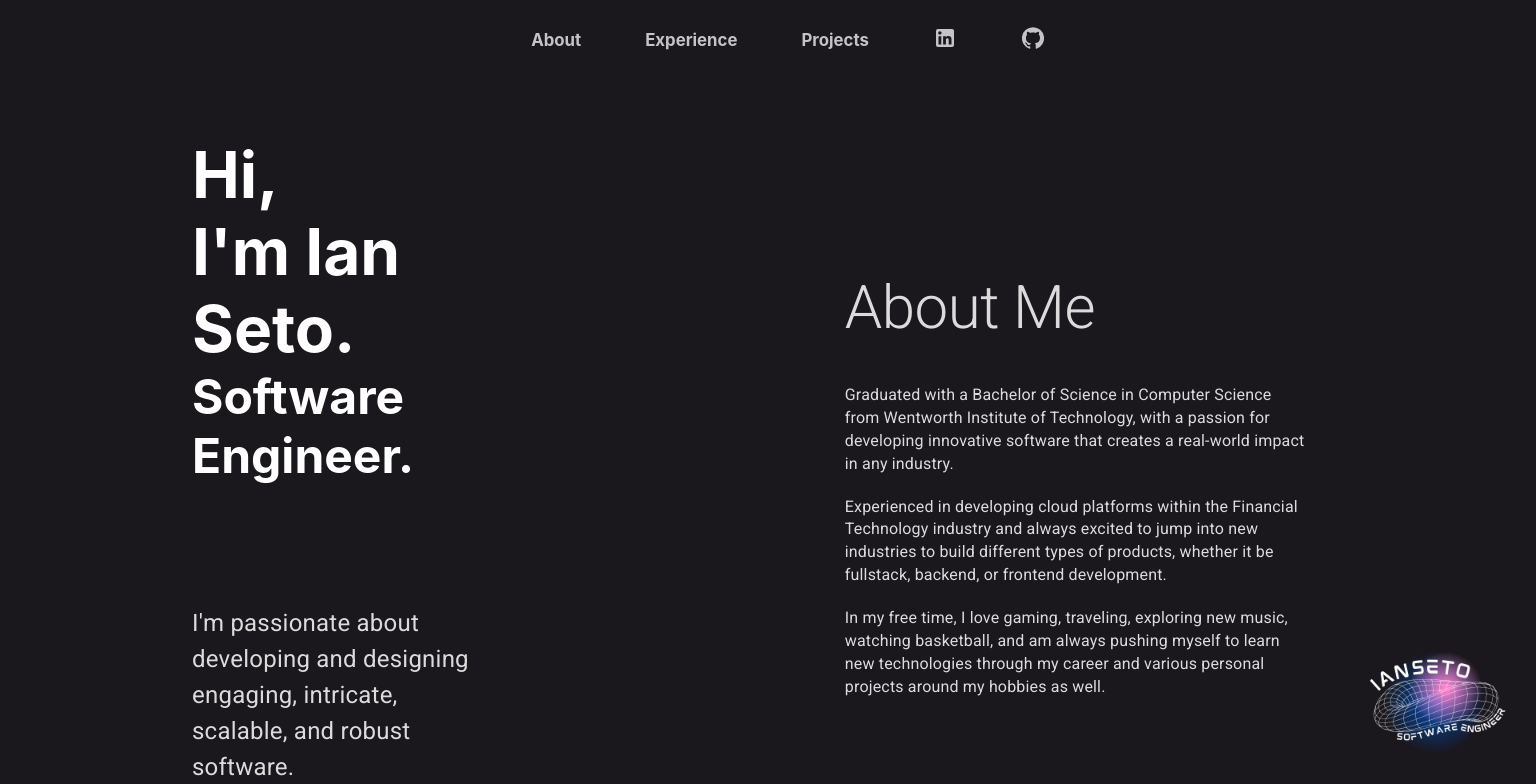
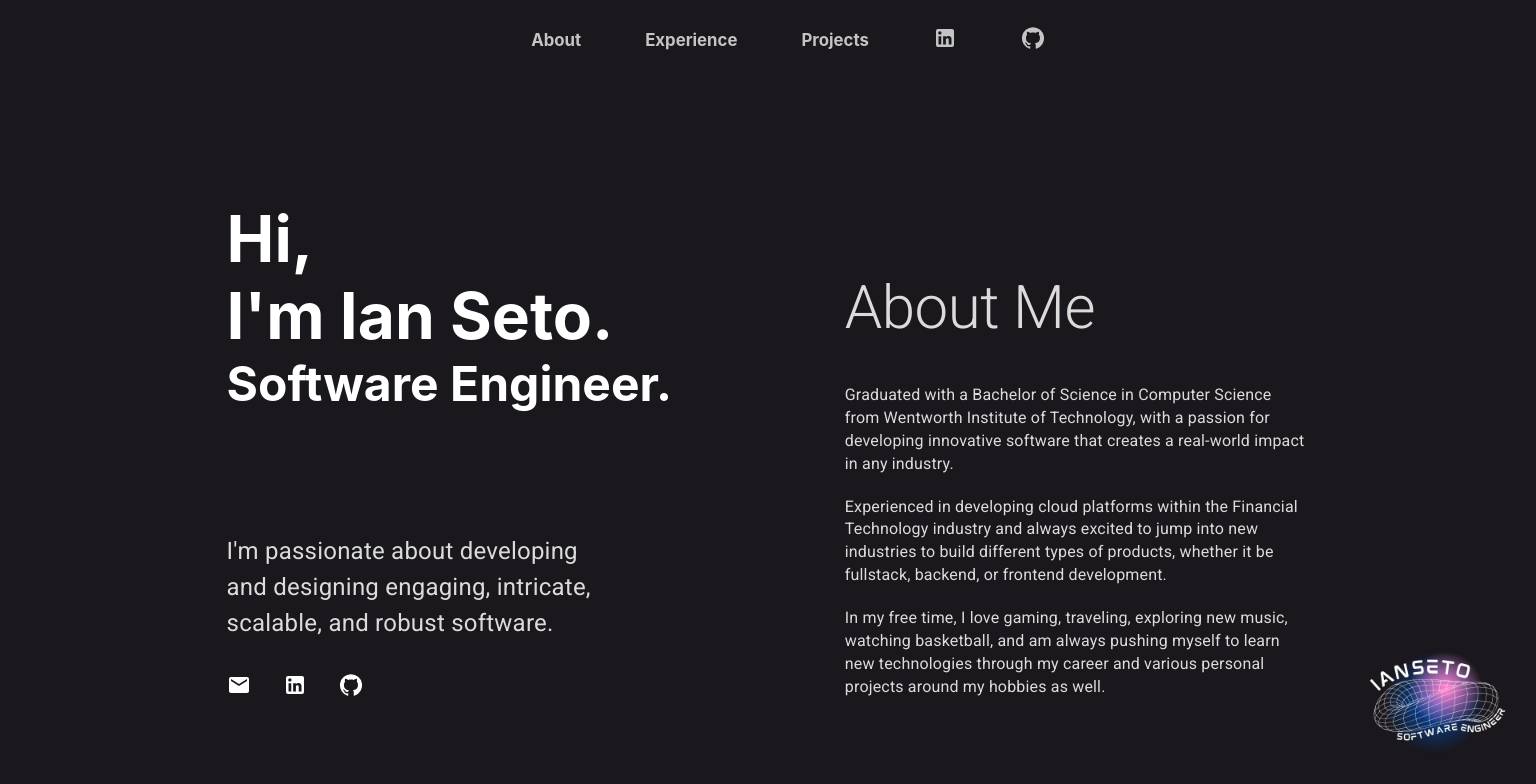
Before and after one commit to setoi1/Portfolio-ianseto.dev, a React (Vite) app: page / in a window 1536 px wide. Shown: the top 784 px of the page. Built offline with nearby package versions, Linux system fonts and the light colour scheme.

Commit message:
landing positioning

```diff
--- a/src/components/Landing/Landing.css
+++ b/src/components/Landing/Landing.css
@@ -53,8 +53,8 @@
 
 @media screen and (min-width: 1366px) {
   .landing {
-    width: 50%;
-    margin-left: 0;
+    width: 66%;
+    margin-left: 25%  ;
     margin-right: 0;
   }
 
@@ -112,15 +112,16 @@
           position: fixed;
           bottom: 0;
           right: 0;
+          max-width: 200px;
+          height: auto;
         }
 }
 
-@media screen and (min-width: 768px) {
+@media screen and (min-width: 768px) and (max-width: 1365px) {
   .landing {
     display: flex;
     flex-direction: column;
     justify-content: center;
-    padding-top: 5rem;
   }
 
   img {
```
